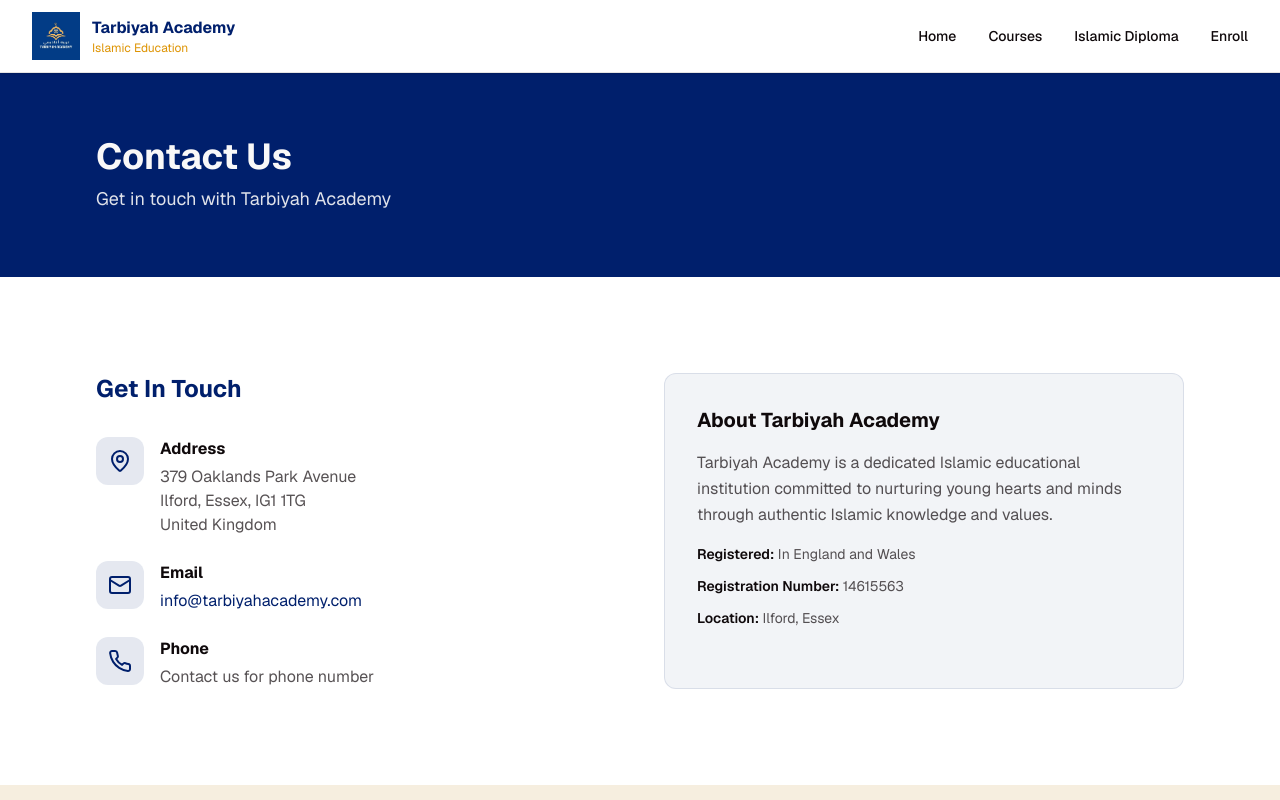
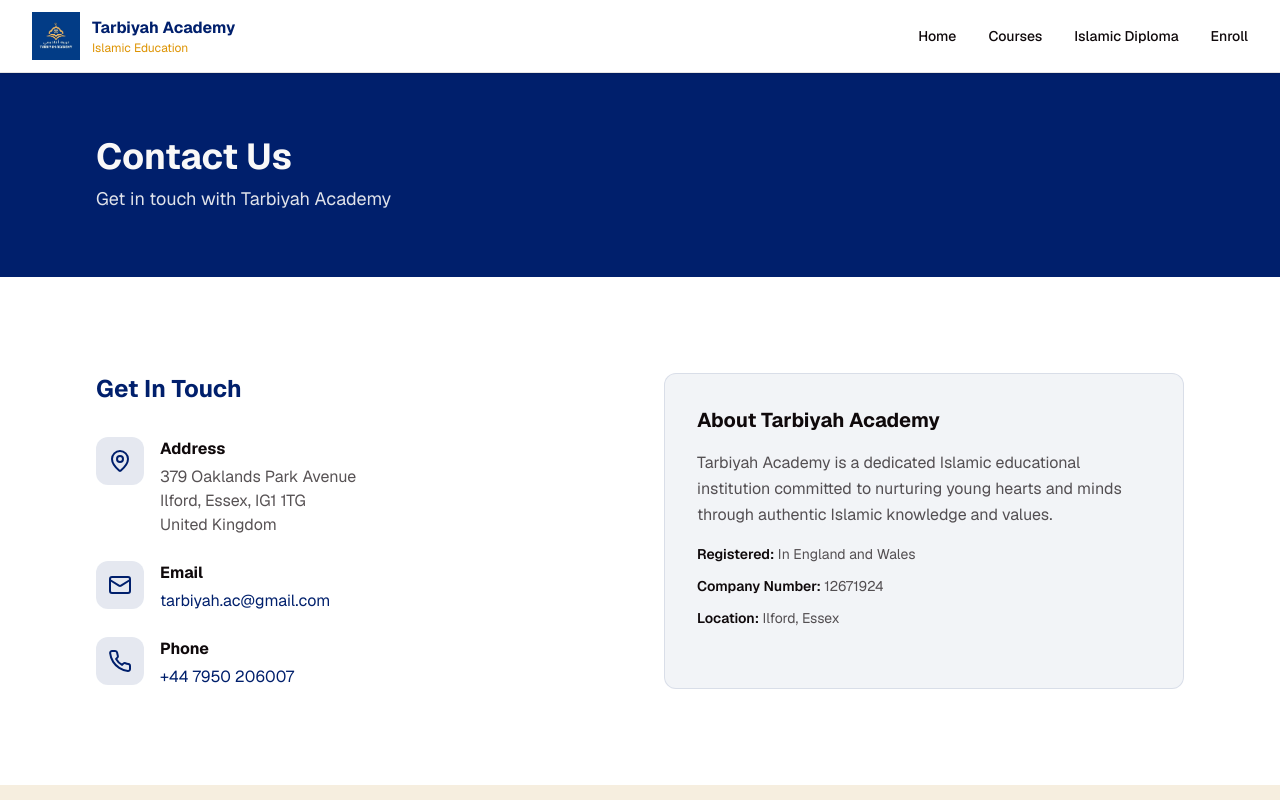
Before and after one commit to SadmanKibria/tarbiyah-academy, a Next.js app: page /contact in a window 1280 px wide. Shown: the top 800 px of the page. Built offline with nearby package versions, Linux system fonts and the light colour scheme.

Commit message:
Update contact information in page.tsx

```diff
--- a/app/contact/page.tsx
+++ b/app/contact/page.tsx
@@ -44,8 +44,8 @@ export default function ContactPage() {
                     </div>
                     <div>
                       <h3 className="font-bold text-foreground mb-1">Email</h3>
-                      <a href="mailto:info@tarbiyahacademy.com" className="text-primary hover:underline">
-                        info@tarbiyahacademy.com
+                      <a href="mailto:tarbiyah.ac@gmail.com" className="text-primary hover:underline">
+                        tarbiyah.ac@gmail.com
                       </a>
                     </div>
                   </div>
@@ -56,7 +56,9 @@ export default function ContactPage() {
                     </div>
                     <div>
                       <h3 className="font-bold text-foreground mb-1">Phone</h3>
-                      <p className="text-foreground/70">Contact us for phone number</p>
+                      <a href="tel:+447950206007" className="text-primary hover:underline">
+                        +44 7950 206007
+                      </a>
                     </div>
                   </div>
                 </div>
@@ -73,7 +75,7 @@ export default function ContactPage() {
                     <span className="font-semibold text-foreground">Registered:</span> In England and Wales
                   </p>
                   <p>
-                    <span className="font-semibold text-foreground">Registration Number:</span> 14615563
+                    <span className="font-semibold text-foreground">Company Number:</span> 12671924
                   </p>
                   <p>
                     <span className="font-semibold text-foreground">Location:</span> Ilford, Essex
```
